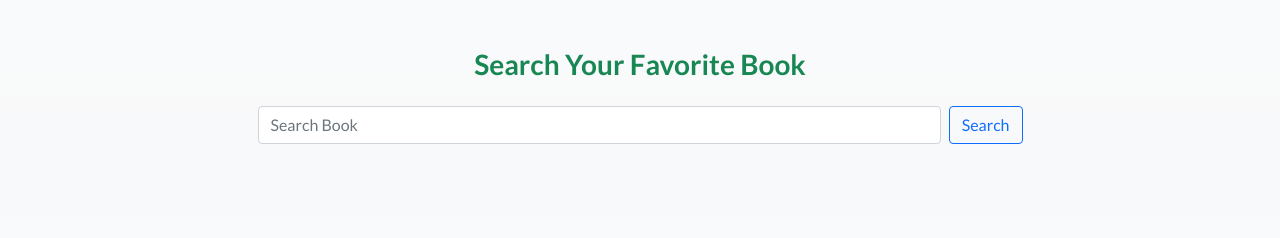
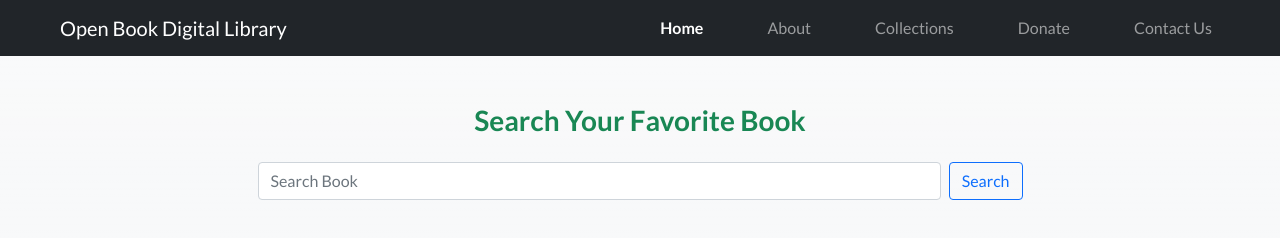
Before and after one commit to tanvirahmed055/book-archive-updated, a plain HTML site: page index.html in a window 1280 px wide. Drawn offline with nearby package versions, Linux system fonts and the light colour scheme.

Commit message:
added navbar

```diff
--- a/css/style.css
+++ b/css/style.css
@@ -10,7 +10,7 @@
     margin: 0;
     text-decoration: none;
     list-style-type: none;
-    box-sizing: border-box;
+
 }
 
 html, body{
--- a/index.html
+++ b/index.html
@@ -5,7 +5,7 @@
     <meta charset="UTF-8">
     <meta http-equiv="X-UA-Compatible" content="IE=edge">
     <meta name="viewport" content="width=device-width, initial-scale=1.0">
-    <title>Book Archive Website</title>
+    <title>Open Book Digital Library</title>
     <!-- bootstrap css -->
     <link href="https://cdn.jsdelivr.net/npm/bootstrap@5.0.2/dist/css/bootstrap.min.css" rel="stylesheet"
         integrity="sha384-EVSTQN3/azprG1Anm3QDgpJLIm9Nao0Yz1ztcQTwFspd3yD65VohhpuuCOmLASjC" crossorigin="anonymous">
@@ -14,7 +14,28 @@
 </head>
 
 <body class="bg-light bg-gradient">
-    <main>
+    <header class="mb-5">
+        <nav class="navbar navbar-expand-lg navbar-dark bg-dark ">
+            <div class="container-fluid">
+                <a class="navbar-brand ms-5" href="#">Open Book Digital Library</a>
+                <button class="navbar-toggler" type="button" data-bs-toggle="collapse"
+                    data-bs-target="#navbarNavAltMarkup" aria-controls="navbarNavAltMarkup" aria-expanded="false"
+                    aria-label="Toggle navigation">
+                    <span class="navbar-toggler-icon"></span>
+                </button>
+                <div class="collapse navbar-collapse" id="navbarNavAltMarkup">
+                    <div class="navbar-nav ms-auto">
+                        <a class="nav-link active me-5 fw-bold" aria-current="page" href="#">Home</a>
+                        <a class="nav-link me-5 " href="#">About</a>
+                        <a class="nav-link me-5" href="#">Collections</a>
+                        <a class="nav-link me-5" href="#">Donate</a>
+                        <a class="nav-link me-5" href="#">Contact Us</a>
+                    </div>
+                </div>
+            </div>
+        </nav>
+    </header>
+    <main class="">
         <section class="container">
             <div class="m-5">
                 <h3 class="text-center text-success mb-4 fw-bold">Search Your Favorite Book</h3>
@@ -58,7 +79,7 @@
             <!-- spinner end -->
 
             <!-- error message div -->
-            <div id="error-message"></div>
+            <div class="my-5" id="error-message"></div>
 
             <!-- count search result div -->
             <div class="my-5" id="count-detail"></div>
```
